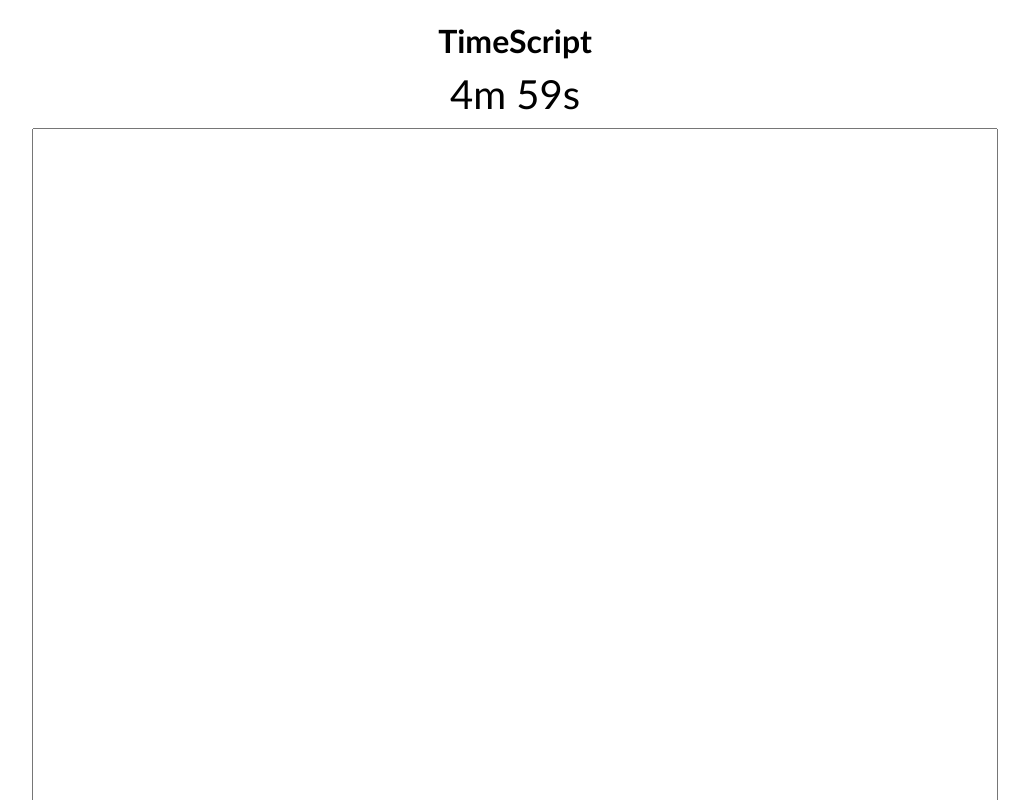
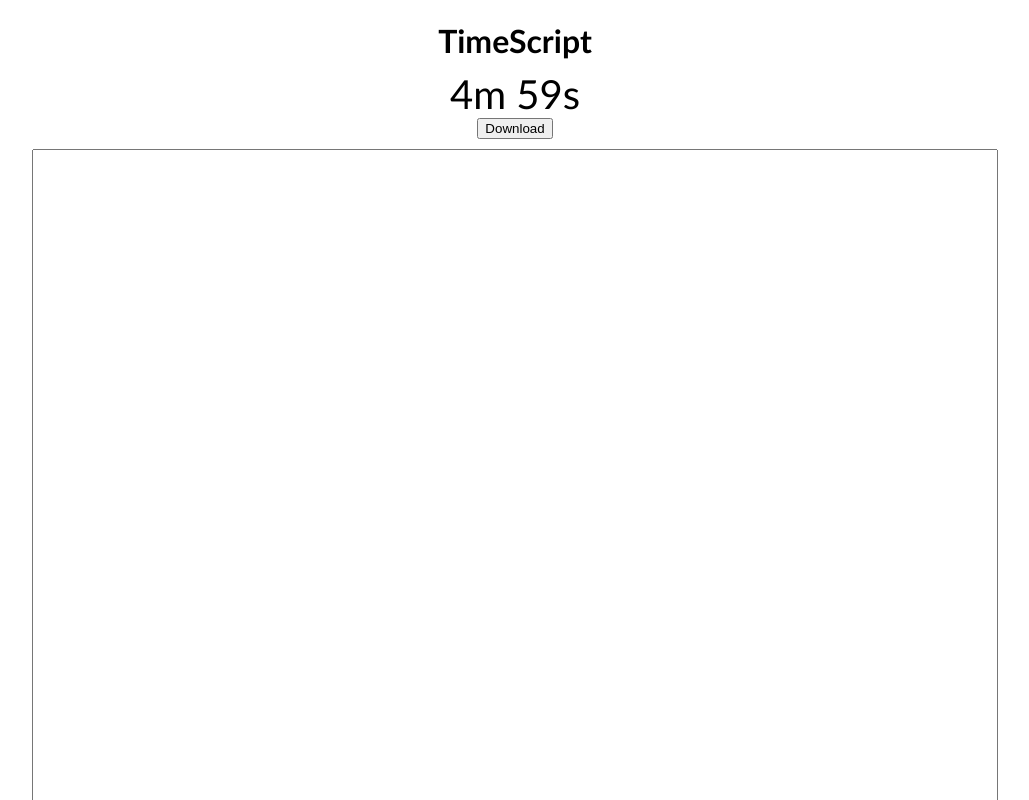
Before and after one commit to Daniel787/TimeScript, a plain HTML site: page index.htm in a window 1280 px wide. Both pictures are taken after a click on the button "Start". Shown: the top 800 px of the page, without its empty margins (125-1154 px from the left). Drawn offline with Linux system fonts and the light colour scheme.

Commit message:
Finished download button

```diff
--- a/index.htm
+++ b/index.htm
@@ -43,6 +43,9 @@ label {
     height: 800px;
     width: 960px;
 }
+#download {
+    display: none;
+}
 </style>
 </head>
 <body>
@@ -50,8 +53,34 @@ label {
     <label id="lab"> Click button to start writing. </label>
     <input type ="button" value="Start" id="start" onclick="buttonPress()" required>
     <p id="demo"> </p>
+    <input type ="button" value="Download" id="download" onclick="saveTextAsFile(inputt.value, 'download.txt')" required>
     <textarea id="inputt"></textarea>
     <script>
+
+function saveTextAsFile(textToWrite, fileNameToSaveAs)
+    {
+    	var textFileAsBlob = new Blob([textToWrite], {type:'text/plain'});
+    	var downloadLink = document.createElement("a");
+    	downloadLink.download = fileNameToSaveAs;
+    	downloadLink.innerHTML = "Download File";
+    	if (window.webkitURL != null)
+    	{
+    		// Chrome allows the link to be clicked
+    		// without actually adding it to the DOM.
+    		downloadLink.href = window.webkitURL.createObjectURL(textFileAsBlob);
+    	}
+    	else
+    	{
+    		// Firefox requires the link to be added to the DOM
+    		// before it can be clicked.
+    		downloadLink.href = window.URL.createObjectURL(textFileAsBlob);
+    		downloadLink.onclick = destroyClickedElement;
+    		downloadLink.style.display = "none";
+    		document.body.appendChild(downloadLink);
+    	}
+
+    	downloadLink.click();
+    }
     // The data/time we want to countdown to
     function buttonPress() {
     var sec = 300;
@@ -61,6 +90,8 @@ label {
     document.getElementById("start").style.visibility = "hidden";
     document.getElementById("start").style.display = "none";
     document.getElementById("inputt").style.visibility = "visible";
+    document.getElementById("download").style.visibility = "visible";
+    document.getElementById("download").style.display= "block";
     var x = setInterval(function () {
         var minutes = Math.floor(sec / 60);
         var disSec = sec % 60;
@@ -68,6 +99,7 @@ label {
         if (sec < 0) {
           clearInterval(x);
           document.getElementById("demo").innerHTML = "FINISHED";
+          document.getElementById("inputt").readOnly = true;
         }
         sec--;
     }, 1000)
```
